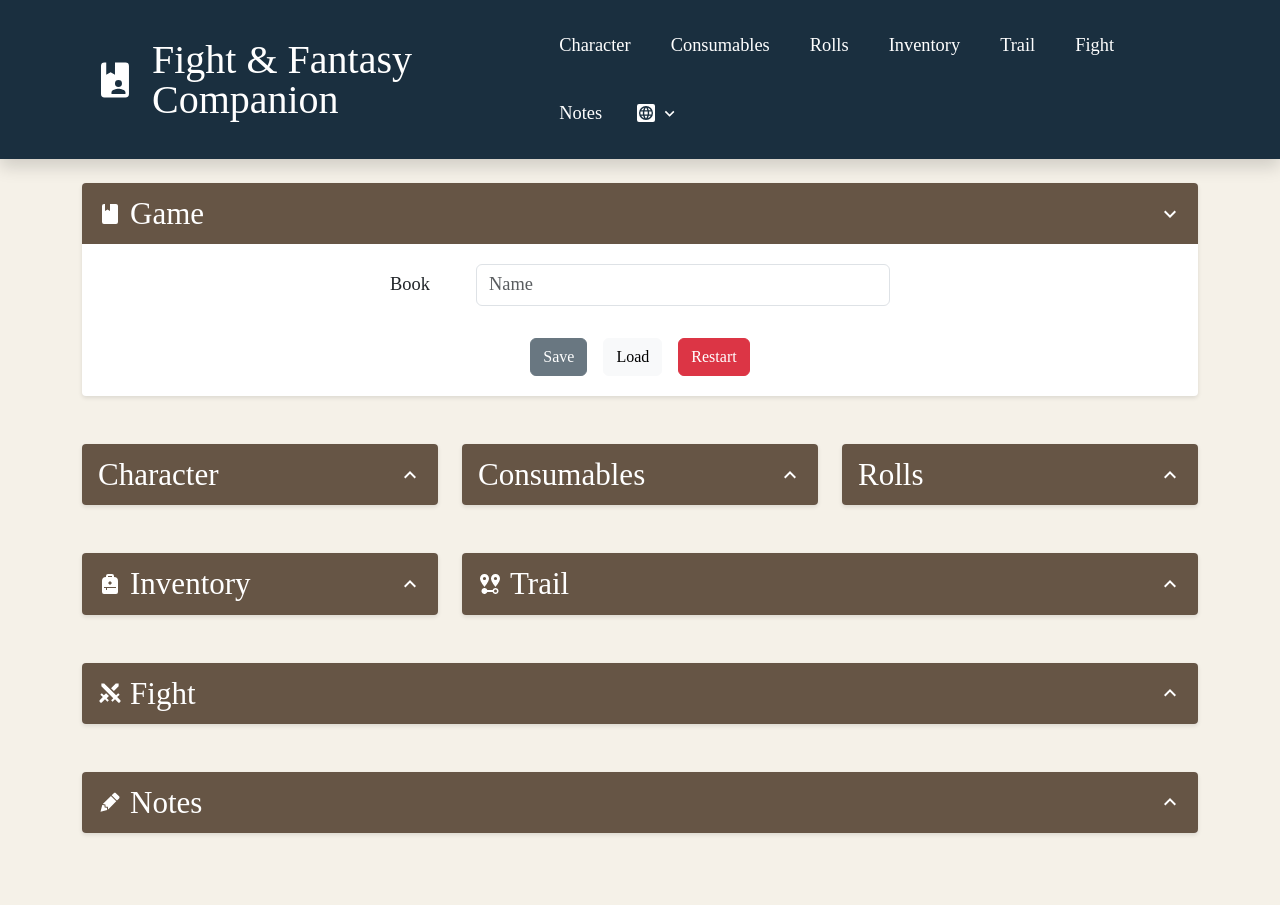
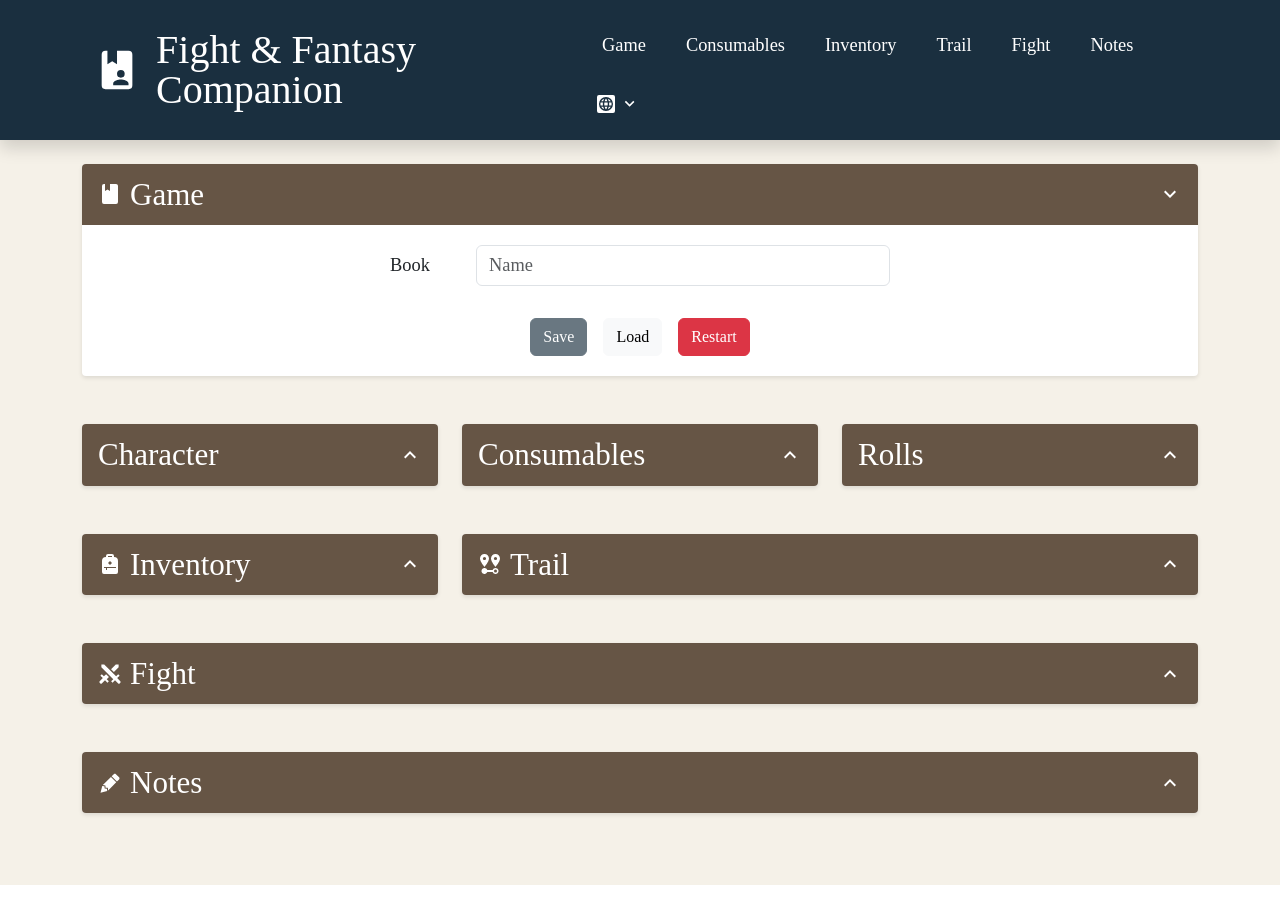
Before and after one commit to dialex/fnf-companion, a React (Vite) app: page / in a window 1280 px wide. Built offline with nearby package versions, Linux system fonts and the light colour scheme; a web font is replaced by a local one.

Commit message:
ui: optimise items in the header

```diff
--- a/src/components/Header.jsx
+++ b/src/components/Header.jsx
@@ -85,14 +85,14 @@ export default function Header({ onLanguageChange }) {
         >
           <div className="navbar-nav d-flex align-items-center gap-4 ms-auto flex-wrap">
             <a
-              href="#character"
+              href="#game"
               className="nav-link content text-white text-decoration-none"
               style={{ transition: 'color 0.2s' }}
               onMouseEnter={(e) => (e.target.style.color = '#ffc107')}
               onMouseLeave={(e) => (e.target.style.color = 'white')}
               onClick={() => setNavbarExpanded(false)}
             >
-              {t('navigation.character')}
+              {t('navigation.game')}
             </a>
             <a
               href="#consumables"
@@ -103,16 +103,6 @@ export default function Header({ onLanguageChange }) {
               onClick={() => setNavbarExpanded(false)}
             >
               {t('navigation.consumables')}
-            </a>
-            <a
-              href="#dice-rolls"
-              className="nav-link content text-white text-decoration-none"
-              style={{ transition: 'color 0.2s' }}
-              onMouseEnter={(e) => (e.target.style.color = '#ffc107')}
-              onMouseLeave={(e) => (e.target.style.color = 'white')}
-              onClick={() => setNavbarExpanded(false)}
-            >
-              {t('navigation.diceRolls')}
             </a>
             <a
               href="#inventory"
--- a/src/translations/en.json
+++ b/src/translations/en.json
@@ -3,9 +3,8 @@
     "title": "Fight & Fantasy Companion"
   },
   "navigation": {
-    "character": "Character",
+    "game": "Game",
     "consumables": "Consumables",
-    "diceRolls": "Rolls",
     "inventory": "Inventory",
     "map": "Trail",
     "fight": "Fight",
--- a/src/translations/pt.json
+++ b/src/translations/pt.json
@@ -3,9 +3,8 @@
     "title": "Aventuras Fantásticas"
   },
   "navigation": {
-    "character": "Personagem",
+    "game": "Jogo",
     "consumables": "Consumíveis",
-    "diceRolls": "Lançamentos",
     "inventory": "Inventário",
     "map": "Trilho",
     "fight": "Combate",
```
